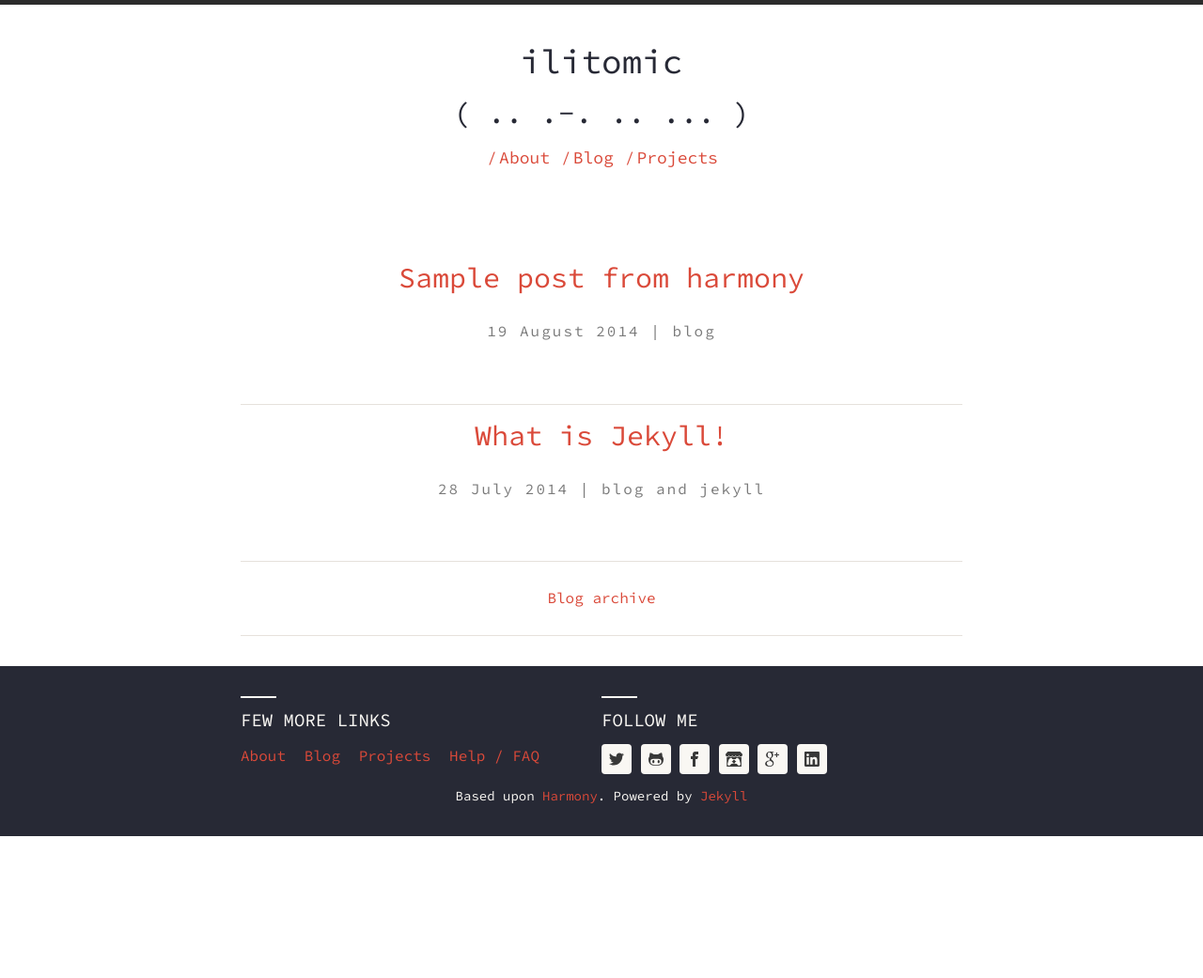
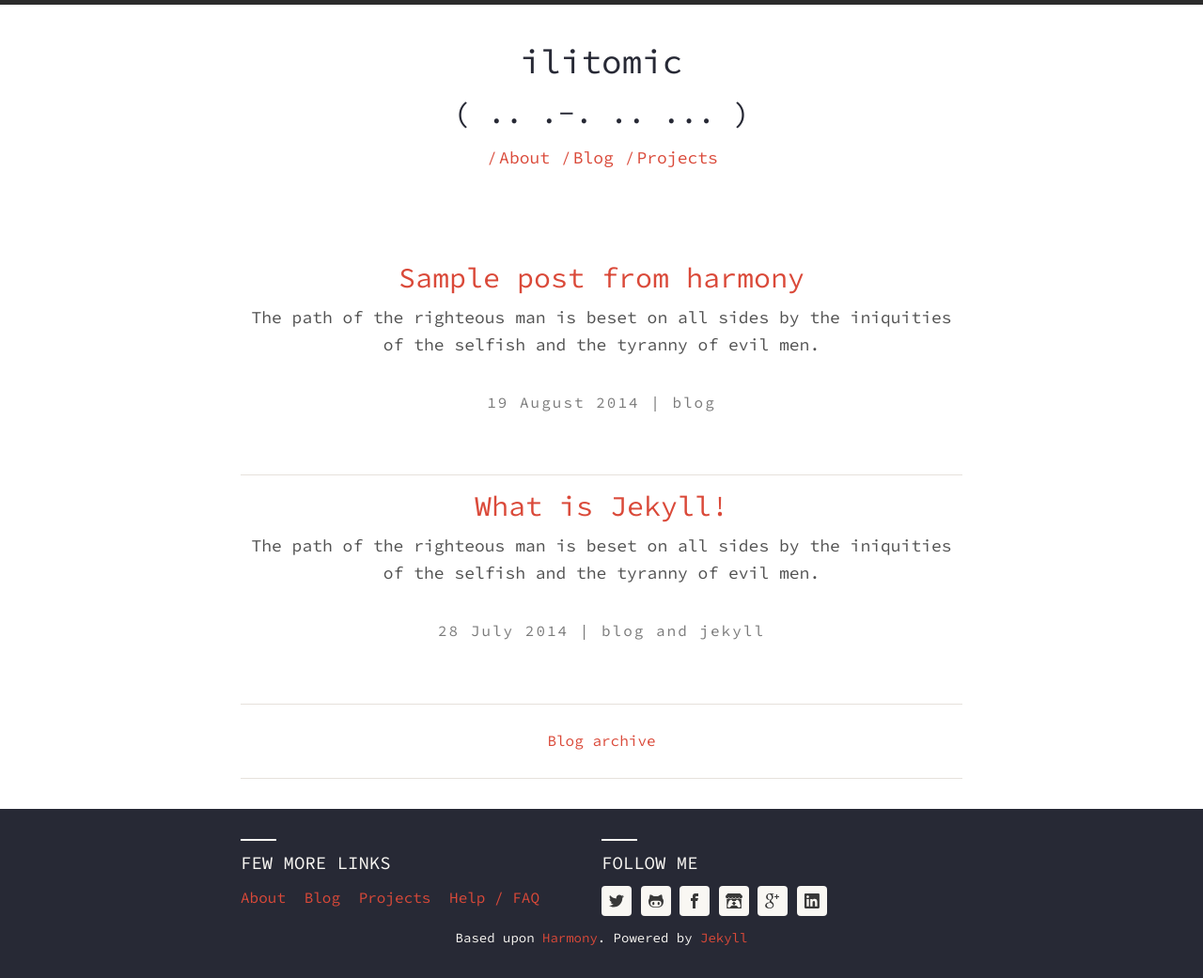
Before and after one commit to MarcoLizza/mode13h.dev, a Jekyll site: the page built from index.html, in a window 1280 px wide. Shown: the whole page at 94% size. Built offline with Jekyll 4.4.1, drawn with Linux system fonts in a browser that asks for light colours; before the commit the page ends 900 px from its top, so only the background shows below that.

Commit message:
Adding intro description.

```diff
--- a/_config.yml
+++ b/_config.yml
@@ -13,6 +13,9 @@ harmony:
   name: ilitomic
   # Little description about your site
   description: ( .. .-. .. ... )
+  long_description: > #
+   The path of the righteous man is beset on all sides by the iniquities of
+   the selfish and the tyranny of evil men.
   # 'meta_description:' Write an awesome description for your new site here.
   # It will appear in your document head meta (for Google search results) and
   # in your feed.xml site description.
--- a/index.html
+++ b/index.html
@@ -10,6 +10,9 @@ layout: default
           {{ post.title }}
         </a>
       </h3>
+      <p>
+        {{ site.harmony.long_description }}
+      </p>
       <p class="post-meta">
         <span class="post-date">
           {{ post.date | date: "%d %B %Y" }}
```
